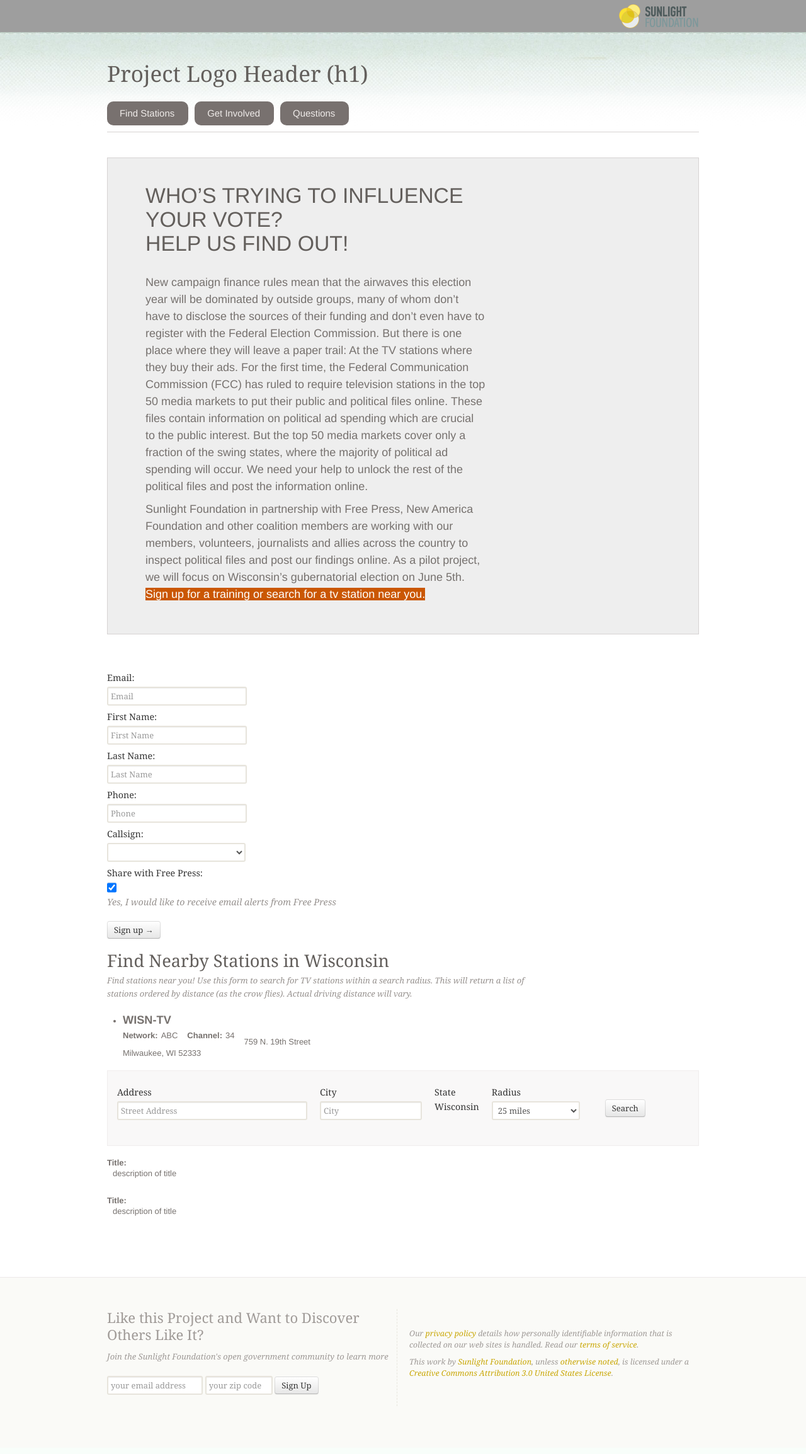
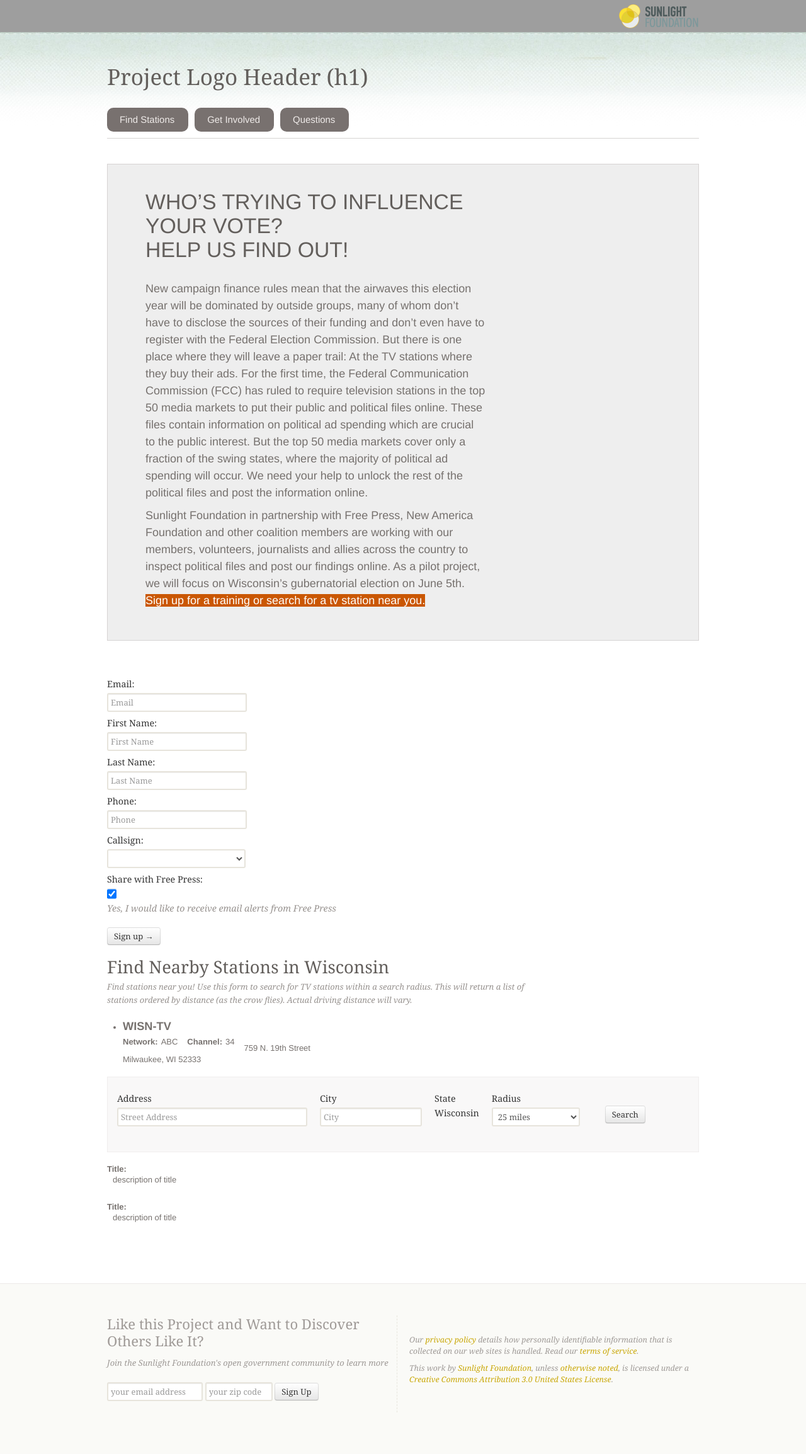
Before and after one commit to sunlightlabs/sfapp, a Django app: template sfapp/templates/sfapp/_demo.html in a window 1280 px wide. Shown: the whole page at 63% size. Before the commit the page ends 2232 px from the top, so only its background shows below. Run offline with Django 3.2, Linux system fonts and the light colour scheme; the template is opened without the code that fills it, so the values that code supplies are empty; some libraries are stand-ins or nearby versions; grey boxes are pictures that could not be loaded.

Commit message:
header change

```diff
--- a/sfapp/static/css/sfapp.css
+++ b/sfapp/static/css/sfapp.css
@@ -118,7 +118,7 @@ ul.nav li a:hover { background-color: inherit; color: #C9A706; }
  */
 
 h1, h2, h3, h4, legend { font-weight: normal; color: #635f5c; max-width: 580px;}
-h1 { font-family: Georgia, 'Times New Roman', Times, serif; font-size: 270%; line-height: 30px; margin-bottom: 30px;}
+h1 { font-family: Georgia, 'Times New Roman', Times, serif; font-size: 270%; line-height: 40px; margin-bottom: 30px;}
 h2 { margin-bottom: 30px; font-size: 260%; line-height: 38px; text-transform: uppercase;}
 h3, .h2, legend { font-family: Georgia, "Times New Roman", Times, serif; margin-bottom: 25px; font-size: 210%; line-height: 33px; text-transform: normal; }
 h4, .h3 { font-size: 170%; margin-bottom: 20px; line-height: 27px; text-transform: normal; font-family: Georgia, 'Times New Roman', Times, serif;}
```
